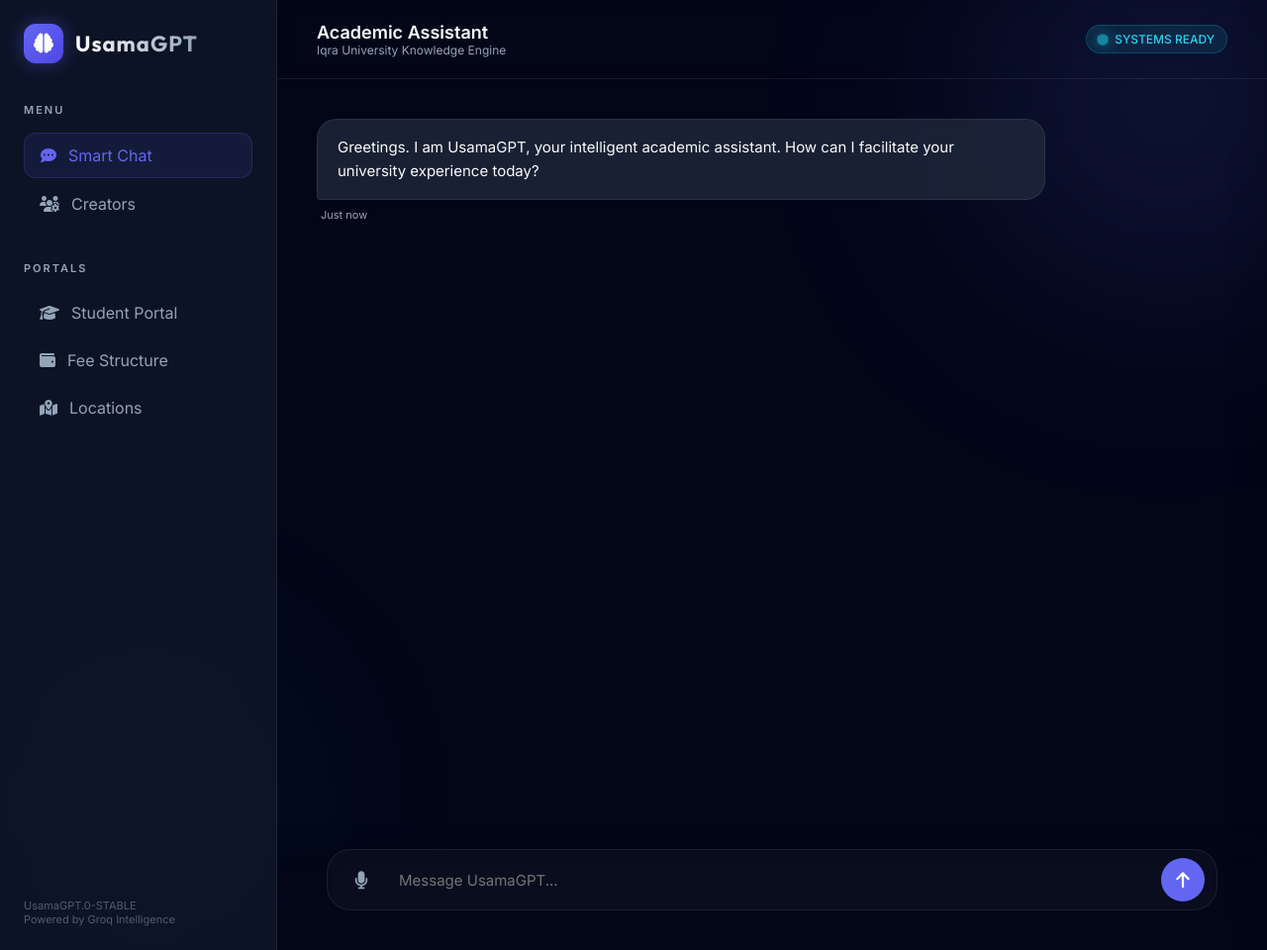
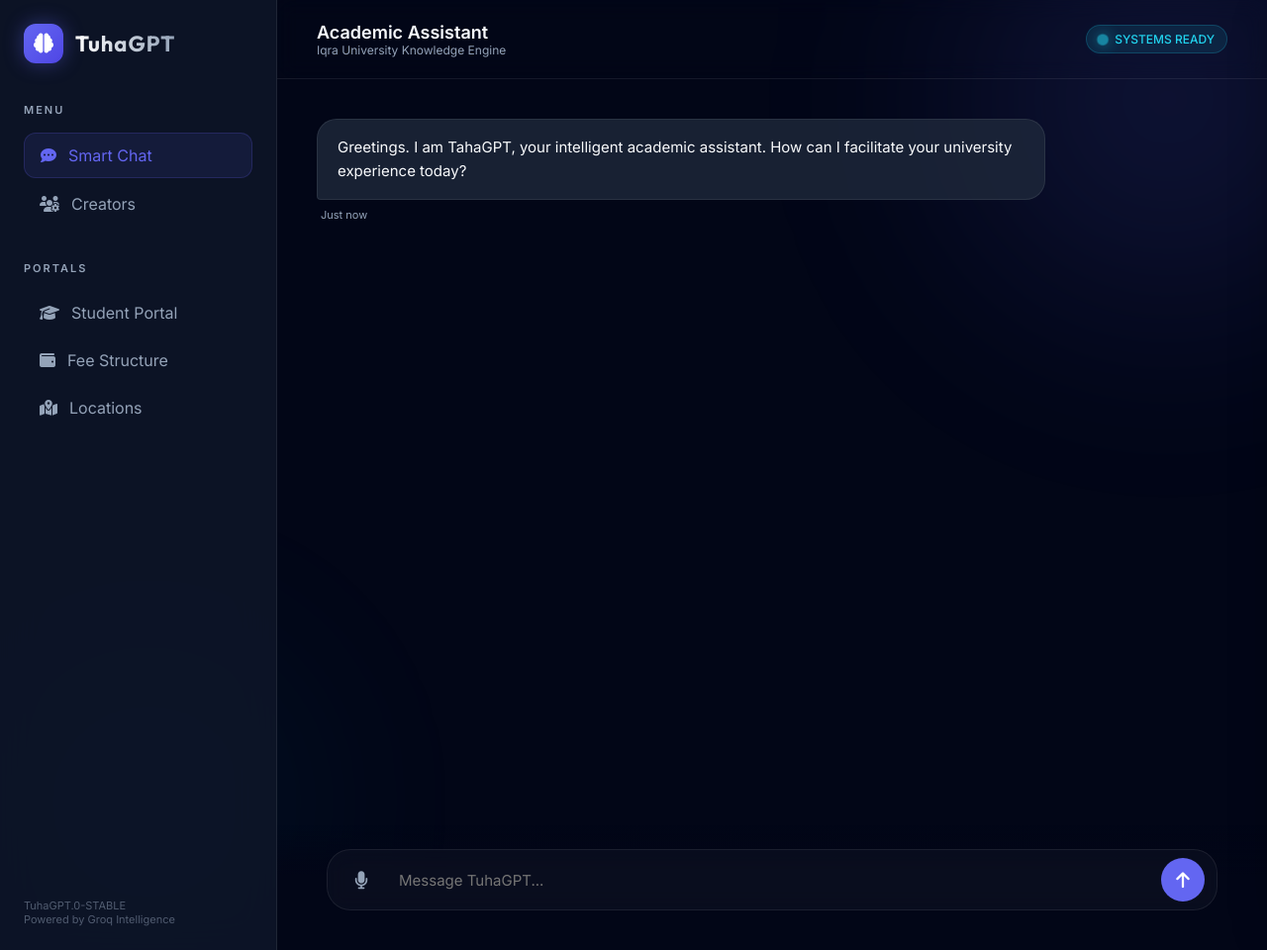
Before and after one commit to sajjadbaloch211/Tahaaslam, a Flask app: page / in a window 1280 px wide. Shown: the whole page at 99% size. Run offline with Flask 3, Linux system fonts and the light colour scheme.

Commit message:
Initial commit

```diff
--- a/streamlit_app.py
+++ b/streamlit_app.py
@@ -4,7 +4,7 @@ from chatbot import ChatBot
 
 # Page Config
 st.set_page_config(
-    page_title="UsamaGPT| Iqra University AI",
+    page_title="TuhaGPT| Iqra University AI",
     page_icon="🤖",
     layout="centered"
 )
@@ -45,7 +45,7 @@ if "bot" not in st.session_state:
 # Initialize Chat History
 if "messages" not in st.session_state:
     st.session_state.messages = [
-        {"role": "assistant", "content": "Greetings. I am UsamaGPT, created by Usama Ahmad . How can I assist you with Iqra University information today?"}
+        {"role": "assistant", "content": "Greetings. I am Tuha Aslam, created by Tuha Aslam . How can I assist you with Iqra University information today?"}
     ]
 
 # Header
--- a/templates/index.html
+++ b/templates/index.html
@@ -4,7 +4,7 @@
 <head>
     <meta charset="UTF-8">
     <meta name="viewport" content="width=device-width, initial-scale=1.0">
-    <title> UsamaGPT - Smart Academic AI</title>
+    <title> TuhaGPT - Smart Academic AI</title>
     <link href="https://fonts.googleapis.com/css2?family=Outfit:wght@300;400;500;600;700&family=Inter:wght@400;500;600&display=swap" rel="stylesheet">
     <link rel="stylesheet" href="https://cdnjs.cloudflare.com/ajax/libs/font-awesome/6.4.0/css/all.min.css">
     <style>
@@ -533,7 +533,7 @@
             <div class="logo-icon">
                 <i class="fas fa-brain" style="color: white; font-size: 20px;"></i>
             </div>
-            <h1 class="logo-text">UsamaGPT</h1>
+            <h1 class="logo-text">TuhaGPT</h1>
         </div>
 
         <div class="nav-section">
@@ -565,7 +565,7 @@
         </div>
 
         <div style="margin-top: auto; padding-top: 20px; font-size: 11px; color: var(--text-muted); opacity: 0.5;">
-            UsamaGPT.0-STABLE<br>
+            TuhaGPT.0-STABLE<br>
             Powered by Groq Intelligence
         </div>
     </aside>
@@ -595,7 +595,7 @@
             <!-- Starting Message -->
             <div class="message bot">
                 <div class="bubble">
-                    Greetings. I am UsamaGPT, your intelligent academic assistant. How can I facilitate your university experience today?
+                    Greetings. I am TahaGPT, your intelligent academic assistant. How can I facilitate your university experience today?
                 </div>
                 <span class="message-time">Just now</span>
             </div>
@@ -613,7 +613,7 @@
                     <i class="fas fa-microphone"></i>
                 </button>
                 <form id="textForm" style="flex: 1; display: flex;">
-                    <input type="text" class="text-input" id="textInput" placeholder="Message UsamaGPT..." autocomplete="off">
+                    <input type="text" class="text-input" id="textInput" placeholder="Message TuhaGPT..." autocomplete="off">
                 </form>
                 <button class="action-btn send" id="sendBtn">
                     <i class="fas fa-arrow-up"></i>
@@ -682,7 +682,7 @@
 <div class="widget-content" id="widget-team">
     <div class="team-grid">
         <div class="team-card">
-            <div class="team-name">Usama Ahmad </div>
+            <div class="team-name">TuhaGPT </div>
             <div class="team-role">Founder, Creator & Developer</div>
         </div>
     </div>
@@ -791,7 +791,7 @@
             messageDiv.className = `message ${side}`;
             messageDiv.innerHTML = `
                 <div class="bubble">${text}</div>
-                <span class="message-time">${side === 'bot' ? 'UsamaGPT • ' : ''}${time}</span>
+                <span class="message-time">${side === 'bot' ? 'TuhaGPT • ' : ''}${time}</span>
             `;
             chatContainer.appendChild(messageDiv);
             chatContainer.scrollTop = chatContainer.scrollHeight;
@@ -830,7 +830,7 @@
 
             } catch (error) {
                 typingIndicator.style.display = 'none';
-                addMessage("I'm having trouble connecting to the UsamaGPT network.", 'bot');
+                addMessage("I'm having trouble connecting to the TuhaGPT network.", 'bot');
                 updateStatus('ERROR', '#ef4444');
             }
         }
```
